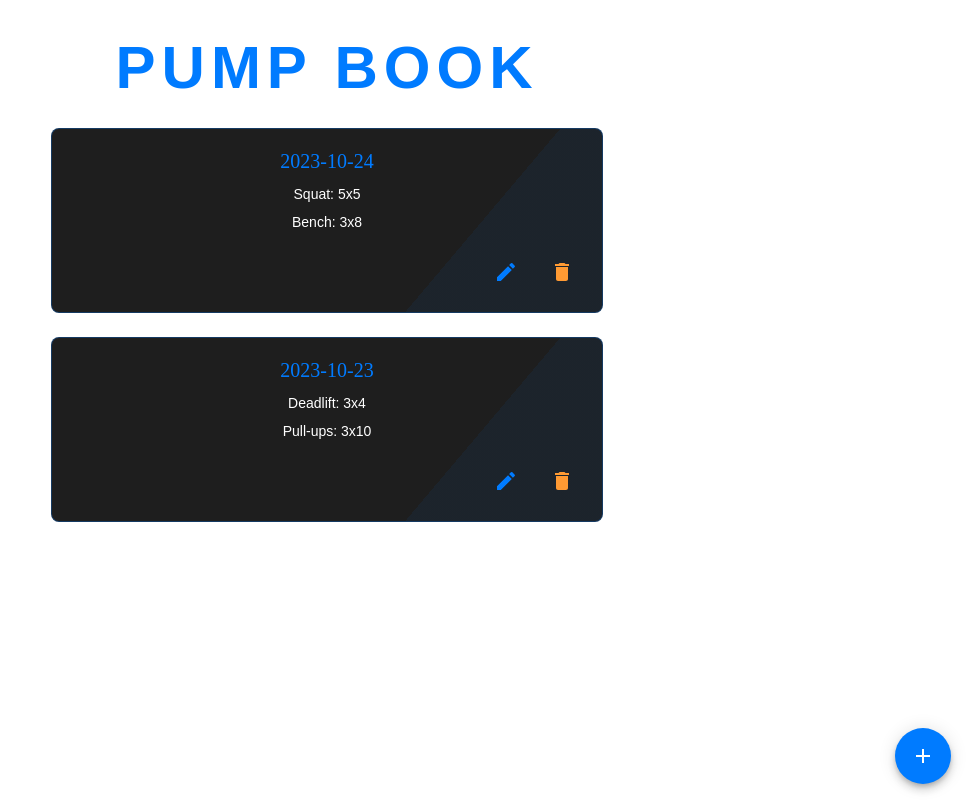
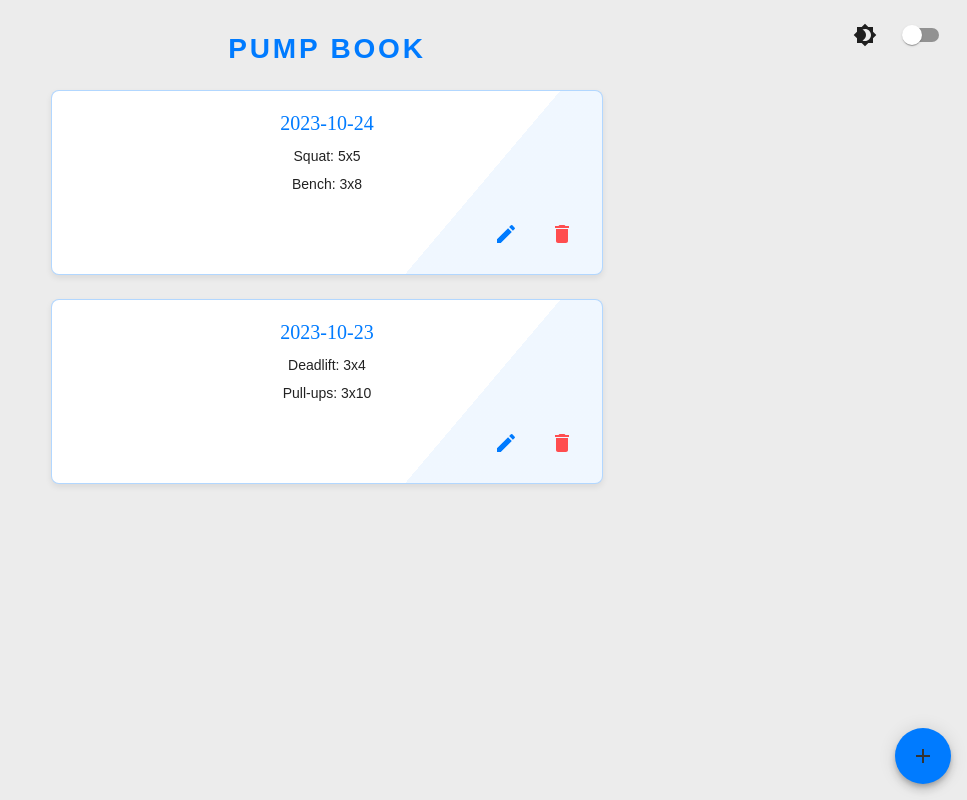
Before and after one commit to owendclark/pump-book, a React (Create React App) app: page / in a window 1280 px wide. Shown: the whole page, without its empty margins (313-1280 px from the left). Built offline with nearby package versions, Linux system fonts and the light colour scheme.

Commit message:
Good UI
Added Dark vs Light Theme with toggle switch, and left UI in a good spot

```diff
--- a/src/App.js
+++ b/src/App.js
@@ -1,11 +1,19 @@
-import { ThemeProvider } from "@emotion/react";
-import theme from "./styles/theme";
+import React, { useState } from "react";
+import { ThemeProvider } from "@mui/material/styles";
+import { CssBaseline } from "@mui/material";
+import { darkTheme, lightTheme } from "./styles/theme";
 import Home from "./pages/Home";
 
 const App = () => {
+  const [darkMode, setDarkMode] = useState(false);
+
   return (
-    <ThemeProvider theme={theme}>
-      <Home />
+    <ThemeProvider theme={darkMode ? darkTheme : lightTheme}>
+      <CssBaseline />
+      <Home
+        isDarkMode={darkMode}
+        toggleDarkMode={() => setDarkMode(!darkMode)}
+      />
     </ThemeProvider>
   );
 };
--- a/src/pages/Home.jsx
+++ b/src/pages/Home.jsx
@@ -1,27 +1,108 @@
 import React, { useState } from "react";
-import TrainingDayCard from "../components/TrainingDayCard";
-import AddTrainingDayButton from "../components/AddTrainingDayButton";
 
-import AddIcon from "@mui/icons-material/Add";
-import CloseIcon from "@mui/icons-material/Close";
-import SaveIcon from "@mui/icons-material/Save";
 import {
   Container,
   Typography,
   Box,
   Dialog,
-  DialogTitle,
   DialogContent,
   TextField,
   IconButton,
   Slide,
+  Fab,
+  Card,
+  CardContent,
+  Stack,
+  Switch, //Maybe Not
+  alpha,
+  Divider,
 } from "@mui/material";
+import {
+  Add as AddIcon,
+  Close as CloseIcon,
+  Save as SaveIcon,
+  Edit as EditIcon,
+  Delete as DeleteIcon,
+  Brightness4 as Brightness4Icon, //Maybe Not
+  Brightness7 as Brightness7Icon, //Maybe Not
+} from "@mui/icons-material";
 
 const SlideUpTransition = React.forwardRef(function Transition(props, ref) {
   return <Slide direction="up" ref={ref} {...props} />;
 });
 
-const Home = () => {
+const TrainingDayCard = ({ date, exercises, onEdit, onDelete }) => {
+  return (
+    <Card
+      elevation={0} //Play around with removing this line
+      sx={{
+        mb: 2,
+        //p: 2,
+        //boxShadow: 2,
+        borderRadius: 2,
+        border: "1px solid",
+        borderColor: alpha("#007BFF", 0.3),
+        position: "relative",
+        overflow: "hidden",
+      }}
+    >
+      <CardContent>
+        <Typography
+          variant="h6"
+          fontFamily="serif"
+          color="primary"
+          gutterBottom
+        >
+          {date}
+        </Typography>
+
+        <Stack spacing={1} mb={2}>
+          {exercises.map((exercise, index) => (
+            <Typography key={index} variant="body2">
+              {exercise}
+            </Typography>
+          ))}
+        </Stack>
+
+        <Stack direction="row" spacing={1} justifyContent="flex-end">
+          <IconButton
+            onClick={() => onEdit(date)}
+            size="large"
+            color="primary"
+            sx={{ zIndex: 1 }}
+          >
+            <EditIcon />
+          </IconButton>
+          <IconButton
+            onClick={() => onDelete(date)}
+            size="large"
+            color="error"
+            sx={{ zIndex: 1 }}
+          >
+            <DeleteIcon />
+          </IconButton>
+        </Stack>
+      </CardContent>
+
+      <Box
+        sx={{
+          position: "absolute",
+          top: 0,
+          left: 0,
+          width: "100%",
+          height: "100%",
+          backgroundImage:
+            "linear-gradient(120deg, transparent 0%, transparent 70%, #007BFF 70%)",
+          transform: "skewX(-15deg)",
+          transformOrigin: "bottom left",
+          opacity: 0.06,
+        }}
+      />
+    </Card>
+  );
+};
+
+const Home = ({ isDarkMode, toggleDarkMode }) => {
   const [open, setOpen] = useState(false);
   const [editingDay, setEditingDay] = useState(null);
   const [newDate, setNewDate] = useState("");
@@ -99,7 +180,38 @@ const Home = () => {
           Pump Book
         </Typography>
 
-        <AddTrainingDayButton onClick={handleOpen} />
+        <Box
+          sx={{
+            position: "fixed",
+            top: 16,
+            right: 16,
+            zIndex: 1000,
+            display: "flex",
+            alignItems: "center",
+            gap: 2,
+          }}
+        >
+          {isDarkMode ? <Brightness7Icon /> : <Brightness4Icon />}
+          <Switch
+            checked={isDarkMode}
+            onChange={toggleDarkMode}
+            color="default"
+          />
+        </Box>
+
+        <Fab
+          color="primary"
+          aria-label="add"
+          onClick={handleOpen}
+          sx={{
+            position: "fixed",
+            bottom: 16,
+            right: 16,
+            zIndex: 1000,
+          }}
+        >
+          <AddIcon />
+        </Fab>
 
         <Dialog
           open={open}
--- a/src/styles/theme.js
+++ b/src/styles/theme.js
@@ -1,4 +1,95 @@
 import { createTheme } from "@mui/material";
+
+const light = {
+  backgroundMain: "#ECECEC",
+  backgroundPaper: "#FFFFFF",
+  text: "#333333",
+  mutedText: "#888888",
+};
+
+const dark = {
+  backgroundMain: "#111111",
+  backgroundPaper: "#1E1E1E",
+  text: "#ECECEC",
+  mutedText: "#BBBBBB",
+};
+
+const getDynamicTheme = (mode) => {
+  const currentPalette = mode === "dark" ? dark : light;
+
+  return createTheme({
+    palette: {
+      mode,
+      primary: {
+        main: "#007BFF",
+        light: "#00BFBB",
+        contrastText: currentPalette.text,
+      },
+      secondary: {
+        main: "#FFFFFF",
+        contrastText: currentPalette.text,
+      },
+      background: {
+        default: currentPalette.backgroundMain,
+        paper: currentPalette.backgroundPaper,
+      },
+      error: {
+        main: "#FF4D4F",
+        contrastText: currentPalette.text,
+      },
+    },
+    typography: {
+      fontFamily: "'Poppins', sans-serif",
+      fontWeightRegular: 400,
+      fontWeightMedium: 500,
+      fontWeightBold: 700, //Decide on either 700 or 600
+      h1: {
+        fontSize: "2rem",
+        fontWeight: 700,
+      },
+      h2: {
+        fontSize: "1.75rem",
+        fontWeight: 600,
+      },
+      h3: {
+        fontSize: "1.5rem",
+        fontWeight: 600,
+      },
+    },
+    components: {
+      MuiButton: {
+        styleOverrides: {
+          root: {
+            borderRadius: "50px", //50px is pill shaped, change to 8px if we just want rounded buttons
+            textTransform: "none",
+            padding: "12px 24px",
+          },
+        },
+      },
+      MuiCard: {
+        styleOverrides: {
+          root: {
+            transition:
+              "transform 0.3s cubic-bezier(0.25, 0.8, 0.25, 1), box-shadow 0.3s cubic-bezier(0.25, 0.8, 0.25, 1)",
+            borderRadius: "16px",
+            boxShadow: `0 3px 6px ${
+              mode === "dark" ? "rgba(0,0,0,0.16)" : "rgba(0, 0, 0, 0.08)"
+            }`,
+            "&:hover": {
+              transform: "scale(1.05)", // Change to 1.03 if we want to tune it down
+              boxShadow: `0 5px 12px ${
+                mode === "dark" ? "rgba(0,0,0,0.24)" : "rgba(0, 0, 0, 0.16)"
+              }`,
+            },
+          },
+        },
+      },
+    },
+  });
+};
+
+export const darkTheme = getDynamicTheme("dark");
+export const lightTheme = getDynamicTheme("light");
 
 const theme = createTheme({
   palette: {
@@ -45,4 +136,4 @@ const theme = createTheme({
   },
 });
 
-export default theme;
+//export default theme;
```
